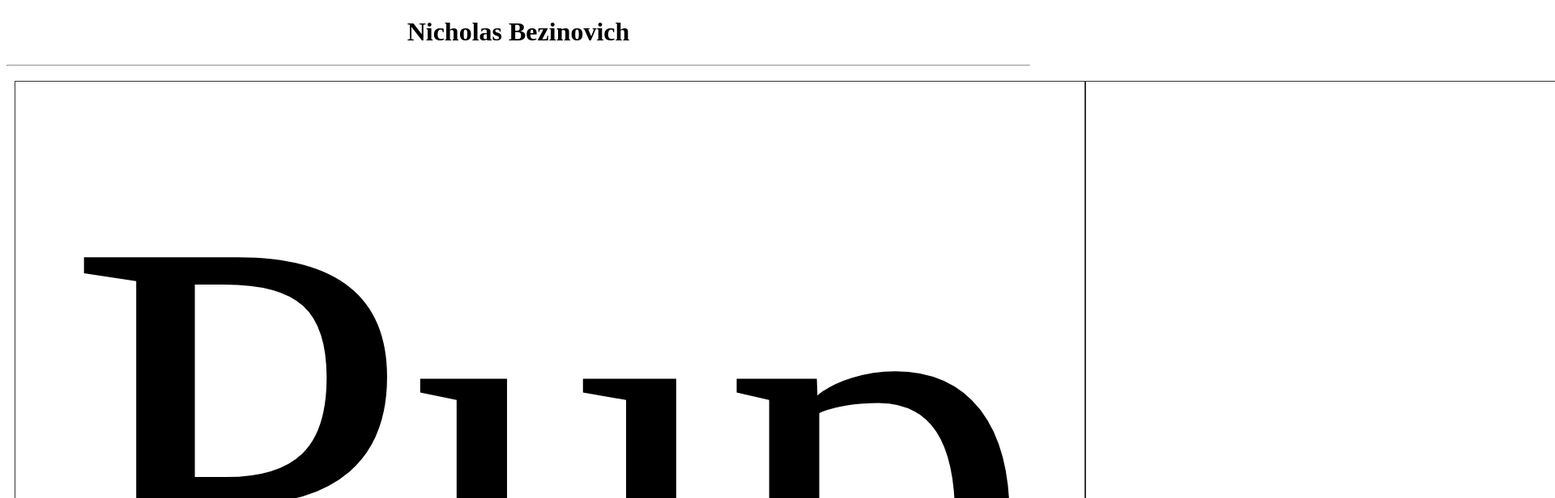
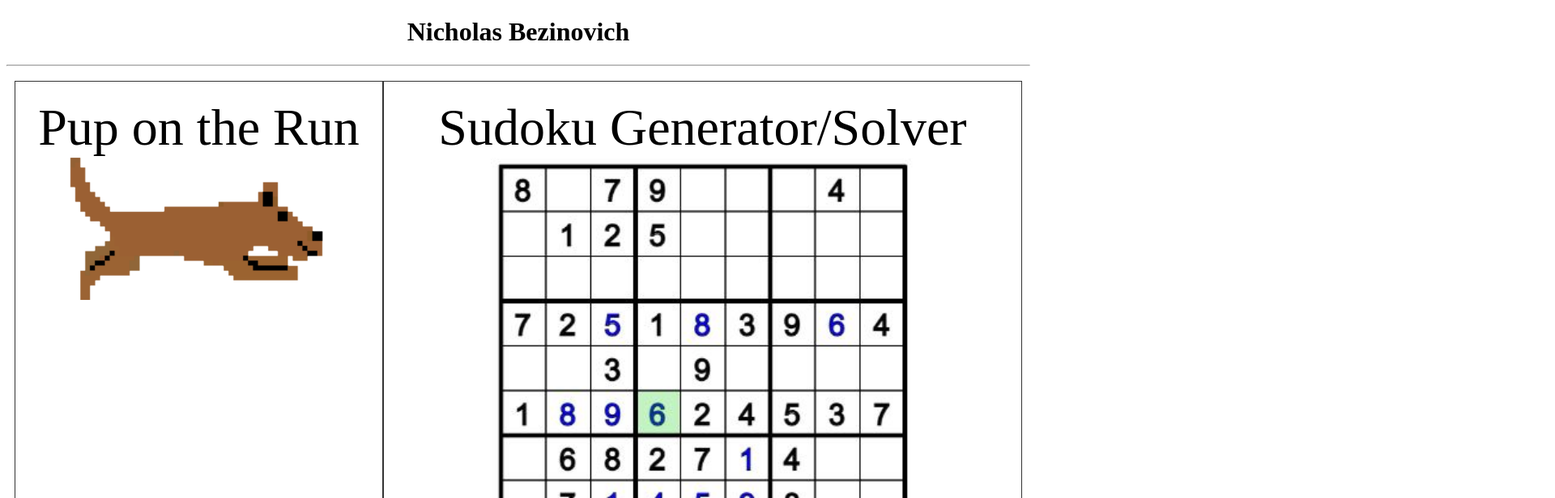
Before and after one commit to nbezin2/projectPage, a plain HTML site: page index.html in a window 1280 px wide. Shown: the top 616 px of the page at 81% size, 1920 px wide, since content can reach past the window. Drawn offline with Linux system fonts and the light colour scheme.

Commit message:
Update index.html
-Adjusting the text size
-Adjusting the image width percentages

```diff
--- a/index.html
+++ b/index.html
@@ -18,7 +18,7 @@
 		border: 1px solid rgba(0,0,0,0.8);
 		padding: 20px;
 		font-size: 30px;
-		font-size: 60vw;
+		font-size: 5vw;
 		text-align: center;
 	}
 
@@ -32,13 +32,13 @@
 		<div class="gridItem">
 			<p1>Pup on the Run</p1>
 			<a href="https://nbezin2.github.io/PupOnTheRun/">
-			<img src="pup.png" style="width:60%">
+			<img src="pup.png" style="width:80%">
 			</a>
 		</div>
 		<div class="gridItem">
 			<p1>Sudoku Generator/Solver</p1>
 			<a href="https://nbezin2.github.io/Sudoku-Generator_Solver/">
-			<img src="sudoku.png" style="width:50%">
+			<img src="sudoku.png" style="width:70%">
 			</a>
 		</div>
 	</div>
```
